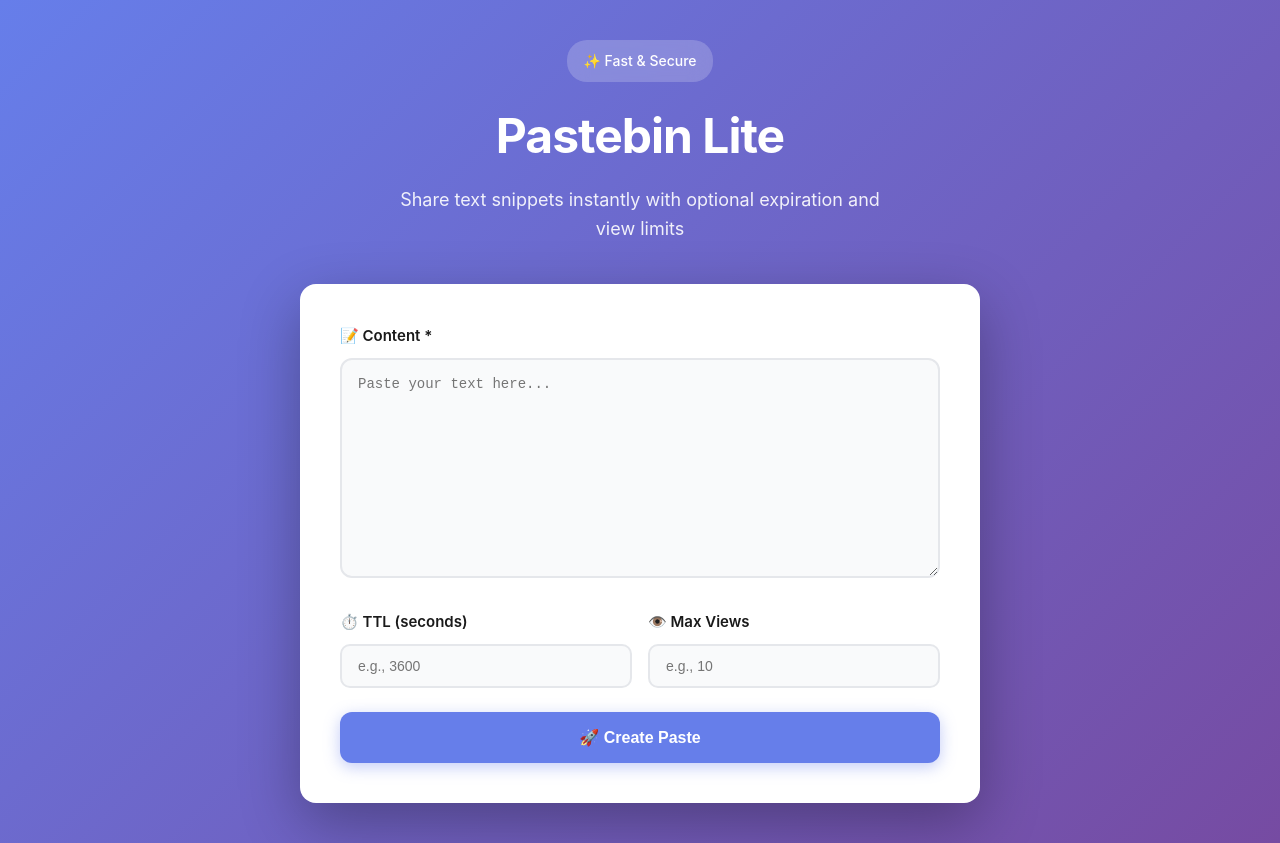
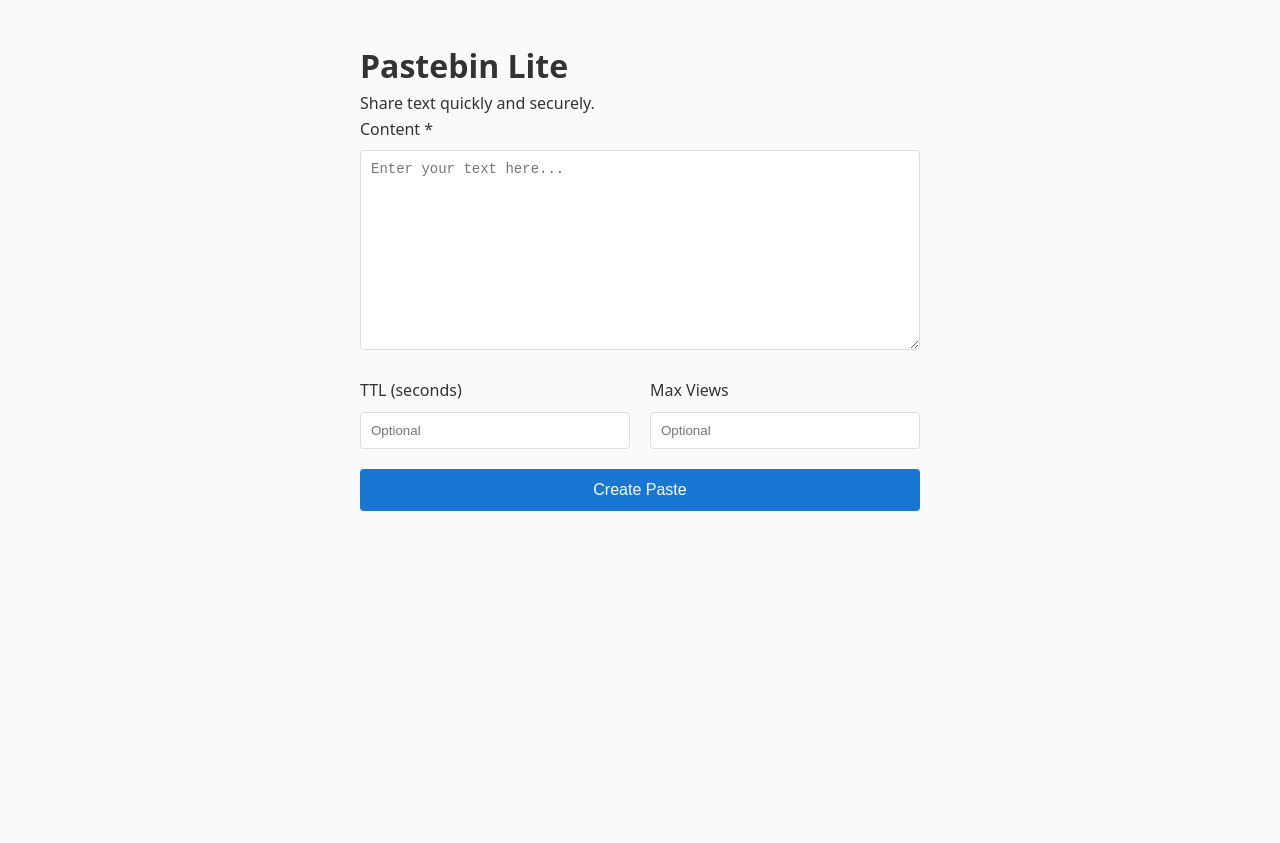
Before and after one commit to Aravindswamymajjuri/Take-Home, a Next.js app: page / in a window 1280 px wide. After the commit the page ends 800 px from the top, so only its background shows below. Built offline with nearby package versions, Linux system fonts and the light colour scheme.

Commit message:
add some files

```diff
--- a/app/globals.css
+++ b/app/globals.css
@@ -11,26 +11,13 @@ body {
 }
 
 body {
-  font-family: 'Inter', system-ui, -apple-system, BlinkMacSystemFont, 'Segoe UI', Roboto, Oxygen, Ubuntu, Cantarell, 'Open Sans', 'Helvetica Neue', sans-serif;
+  font-family: system-ui, -apple-system, BlinkMacSystemFont, 'Segoe UI', Roboto, Oxygen, Ubuntu, Cantarell, 'Open Sans', 'Helvetica Neue', sans-serif;
   line-height: 1.6;
-  color: #1a1a1a;
-  background: linear-gradient(135deg, #667eea 0%, #764ba2 100%);
-  min-height: 100vh;
+  color: #333;
+  background-color: #fafafa;
 }
 
 a {
   color: inherit;
   text-decoration: none;
 }
-
-/* Add smooth transitions */
-button, input, textarea {
-  transition: all 0.2s ease;
-}
-
-/* Focus styles */
-input:focus, textarea:focus {
-  outline: none;
-  border-color: #667eea !important;
-  box-shadow: 0 0 0 3px rgba(102, 126, 234, 0.1);
-}
--- a/app/page.tsx
+++ b/app/page.tsx
@@ -1,21 +1,20 @@
 "use client";
 
 import { useState } from "react";
+import { useRouter } from "next/navigation";
 
 export default function Home() {
+  const router = useRouter();
   const [content, setContent] = useState("");
   const [ttlSeconds, setTtlSeconds] = useState<string>("");
   const [maxViews, setMaxViews] = useState<string>("");
   const [loading, setLoading] = useState(false);
   const [error, setError] = useState<string>("");
-  const [pasteUrl, setPasteUrl] = useState<string>("");
-  const [copied, setCopied] = useState(false);
 
   const handleCreatePaste = async (e: React.FormEvent) => {
     e.preventDefault();
     setError("");
     setLoading(true);
-    setPasteUrl("");
 
     try {
       const payload: any = { content };
@@ -40,7 +39,7 @@ export default function Home() {
       }
 
       const data = await response.json();
-      setPasteUrl(data.url);
+      router.push(`/p/${data.id}`);
     } catch (err) {
       setError(err instanceof Error ? err.message : "An error occurred");
     } finally {
@@ -48,242 +47,78 @@ export default function Home() {
     }
   };
 
-  const handleCopy = async () => {
-    if (pasteUrl) {
-      await navigator.clipboard.writeText(pasteUrl);
-      setCopied(true);
-      setTimeout(() => setCopied(false), 2000);
-    }
-  };
-
-  const handleReset = () => {
-    setPasteUrl("");
-    setContent("");
-    setTtlSeconds("");
-    setMaxViews("");
-    setError("");
-    setCopied(false);
-  };
-
   return (
     <div
       style={{
-        minHeight: "100vh",
+        fontFamily: "system-ui, -apple-system, sans-serif",
+        maxWidth: "600px",
+        margin: "0 auto",
         padding: "40px 20px",
       }}
     >
-      <div style={{ maxWidth: "680px", margin: "0 auto" }}>
-        {/* Header */}
-        <div style={{ textAlign: "center", marginBottom: "40px" }}>
-          <div style={{
-            display: "inline-block",
-            padding: "8px 16px",
-            backgroundColor: "rgba(255, 255, 255, 0.2)",
-            borderRadius: "20px",
-            marginBottom: "16px",
-            backdropFilter: "blur(10px)",
-          }}>
-            <span style={{ color: "white", fontSize: "14px", fontWeight: "500" }}>✨ Fast & Secure</span>
-          </div>
-          <h1 style={{
-            fontSize: "48px",
-            fontWeight: "700",
-            color: "white",
-            marginBottom: "12px",
-            letterSpacing: "-1px",
-          }}>Pastebin Lite</h1>
-          <p style={{
-            fontSize: "18px",
-            color: "rgba(255, 255, 255, 0.9)",
-            maxWidth: "500px",
-            margin: "0 auto",
-          }}>Share text snippets instantly with optional expiration and view limits</p>
-        </div>
+      <h1>Pastebin Lite</h1>
+      <p>Share text quickly and securely.</p>
 
-      {pasteUrl ? (
-        <div
-          style={{
-            backgroundColor: "white",
-            borderRadius: "16px",
-            padding: "40px",
-            boxShadow: "0 20px 60px rgba(0, 0, 0, 0.3)",
-          }}
-        >
-          <div style={{ textAlign: "center", marginBottom: "32px" }}>
-            <div style={{
-              width: "64px",
-              height: "64px",
-              backgroundColor: "#10b981",
-              borderRadius: "50%",
-              display: "flex",
-              alignItems: "center",
-              justifyContent: "center",
-              margin: "0 auto 16px",
-            }}>
-              <span style={{ fontSize: "32px", color: "white" }}>✓</span>
-            </div>
-            <h2 style={{ fontSize: "24px", fontWeight: "600", color: "#1a1a1a", marginBottom: "8px" }}>
-              Paste Created Successfully!
-            </h2>
-            <p style={{ color: "#6b7280", fontSize: "14px" }}>Your shareable link is ready</p>
-          </div>
-            <div
-              style={{
-                backgroundColor: "#f9fafb",
-                padding: "16px",
-                borderRadius: "12px",
-                marginBottom: "24px",
-                display: "flex",
-                alignItems: "center",
-                gap: "12px",
-                border: "1px solid #e5e7eb",
-              }}
-            >
-              <a
-                href={pasteUrl}
-                target="_blank"
-                rel="noopener noreferrer"
-                style={{
-                  flex: 1,
-                  color: "#667eea",
-                  wordBreak: "break-all",
-                  textDecoration: "none",
-                  fontSize: "14px",
-                  fontWeight: "500",
-                }}
-              >
-                {pasteUrl}
-              </a>
-              <button
-                onClick={handleCopy}
-                style={{
-                  padding: "10px 20px",
-                  backgroundColor: copied ? "#10b981" : "#667eea",
-                  color: "white",
-                  border: "none",
-                  borderRadius: "8px",
-                  cursor: "pointer",
-                  whiteSpace: "nowrap",
-                  fontWeight: "500",
-                  fontSize: "14px",
-                }}
-              >
-                {copied ? "✓ Copied!" : "📋 Copy"}
-              </button>
-            </div>
-            <div style={{ display: "flex", gap: "12px" }}>
-              <a
-                href={pasteUrl}
-                target="_blank"
-                rel="noopener noreferrer"
-                style={{
-                  flex: 1,
-                  padding: "14px 24px",
-                  backgroundColor: "#667eea",
-                  color: "white",
-                  textAlign: "center",
-                  borderRadius: "10px",
-                  textDecoration: "none",
-                  fontWeight: "600",
-                  fontSize: "15px",
-                  boxShadow: "0 4px 12px rgba(102, 126, 234, 0.4)",
-                }}
-              >
-                👁️ View Paste
-              </a>
-              <button
-                onClick={handleReset}
-                style={{
-                  flex: 1,
-                  padding: "14px 24px",
-                  backgroundColor: "white",
-                  color: "#667eea",
-                  border: "2px solid #667eea",
-                  borderRadius: "10px",
-                  cursor: "pointer",
-                  fontWeight: "600",
-                  fontSize: "15px",
-                }}
-              >
-                ✨ Create Another
-              </button>
-            </div>
-        </div>
-      ) : (
-        <div
-          style={{
-            backgroundColor: "white",
-            borderRadius: "16px",
-            padding: "40px",
-            boxShadow: "0 20px 60px rgba(0, 0, 0, 0.3)",
-          }}
-        >
-        <form onSubmit={handleCreatePaste}>
-        <div style={{ marginBottom: "24px" }}>
-          <label htmlFor="content" style={{ display: "block", marginBottom: "10px", fontWeight: "600", color: "#1a1a1a", fontSize: "15px" }}>
-            📝 Content *
+      <form onSubmit={handleCreatePaste}>
+        <div style={{ marginBottom: "20px" }}>
+          <label htmlFor="content" style={{ display: "block", marginBottom: "8px" }}>
+            Content *
           </label>
           <textarea
             id="content"
             value={content}
             onChange={(e) => setContent(e.target.value)}
-            placeholder="Paste your text here..."
+            placeholder="Enter your text here..."
             required
             style={{
               width: "100%",
-              minHeight: "220px",
-              padding: "16px",
-              fontFamily: "'JetBrains Mono', 'Fira Code', monospace",
-              border: "2px solid #e5e7eb",
-              borderRadius: "12px",
+              minHeight: "200px",
+              padding: "10px",
+              fontFamily: "monospace",
+              border: "1px solid #ddd",
+              borderRadius: "4px",
               fontSize: "14px",
-              resize: "vertical",
-              backgroundColor: "#f9fafb",
             }}
           />
         </div>
 
-        <div style={{ display: "grid", gridTemplateColumns: "1fr 1fr", gap: "16px", marginBottom: "24px" }}>
+        <div style={{ display: "grid", gridTemplateColumns: "1fr 1fr", gap: "20px", marginBottom: "20px" }}>
           <div>
-            <label htmlFor="ttl" style={{ display: "block", marginBottom: "10px", fontWeight: "600", color: "#1a1a1a", fontSize: "15px" }}>
-              ⏱️ TTL (seconds)
+            <label htmlFor="ttl" style={{ display: "block", marginBottom: "8px" }}>
+              TTL (seconds)
             </label>
             <input
               id="ttl"
               type="number"
               value={ttlSeconds}
               onChange={(e) => setTtlSeconds(e.target.value)}
-              placeholder="e.g., 3600"
+              placeholder="Optional"
               min="1"
               style={{
                 width: "100%",
-                padding: "12px 16px",
-                border: "2px solid #e5e7eb",
-                borderRadius: "10px",
-                fontSize: "14px",
-                backgroundColor: "#f9fafb",
+                padding: "10px",
+                border: "1px solid #ddd",
+                borderRadius: "4px",
               }}
             />
           </div>
 
           <div>
-            <label htmlFor="maxViews" style={{ display: "block", marginBottom: "10px", fontWeight: "600", color: "#1a1a1a", fontSize: "15px" }}>
-              👁️ Max Views
+            <label htmlFor="maxViews" style={{ display: "block", marginBottom: "8px" }}>
+              Max Views
             </label>
             <input
               id="maxViews"
               type="number"
               value={maxViews}
               onChange={(e) => setMaxViews(e.target.value)}
-              placeholder="e.g., 10"
+              placeholder="Optional"
               min="1"
               style={{
                 width: "100%",
-                padding: "12px 16px",
-                border: "2px solid #e5e7eb",
-                borderRadius: "10px",
-                fontSize: "14px",
-                backgroundColor: "#f9fafb",
+                padding: "10px",
+                border: "1px solid #ddd",
+                borderRadius: "4px",
               }}
             />
           </div>
@@ -292,16 +127,14 @@ export default function Home() {
         {error && (
           <div
             style={{
-              color: "#dc2626",
-              backgroundColor: "#fef2f2",
-              padding: "14px 16px",
-              borderRadius: "10px",
+              color: "#d32f2f",
+              backgroundColor: "#ffebee",
+              padding: "10px",
+              borderRadius: "4px",
               marginBottom: "20px",
-              border: "1px solid #fecaca",
-              fontSize: "14px",
             }}
           >
-            ⚠️ {error}
+            {error}
           </div>
         )}
 
@@ -310,36 +143,18 @@ export default function Home() {
           disabled={loading}
           style={{
             width: "100%",
-            padding: "16px",
-            backgroundColor: loading ? "#9ca3af" : "#667eea",
+            padding: "12px",
+            backgroundColor: loading ? "#ccc" : "#1976d2",
             color: "white",
             border: "none",
-            borderRadius: "12px",
+            borderRadius: "4px",
             fontSize: "16px",
-            fontWeight: "600",
             cursor: loading ? "not-allowed" : "pointer",
-            boxShadow: loading ? "none" : "0 4px 16px rgba(102, 126, 234, 0.4)",
-            transform: loading ? "none" : "translateY(0)",
-          }}
-          onMouseOver={(e) => {
-            if (!loading) {
-              e.currentTarget.style.transform = "translateY(-2px)";
-              e.currentTarget.style.boxShadow = "0 6px 20px rgba(102, 126, 234, 0.5)";
-            }
-          }}
-          onMouseOut={(e) => {
-            if (!loading) {
-              e.currentTarget.style.transform = "translateY(0)";
-              e.currentTarget.style.boxShadow = "0 4px 16px rgba(102, 126, 234, 0.4)";
-            }
           }}
         >
-          {loading ? "✨ Creating..." : "🚀 Create Paste"}
+          {loading ? "Creating..." : "Create Paste"}
         </button>
       </form>
-      </div>
-      )}
-      </div>
     </div>
   );
 }
```
Also changed, not shown: app/not-found.tsx (+16 -38 lines), app/p/[id]/page.tsx (+27 -62 lines), 1 other file (tests, documents, lock files or other folders).
